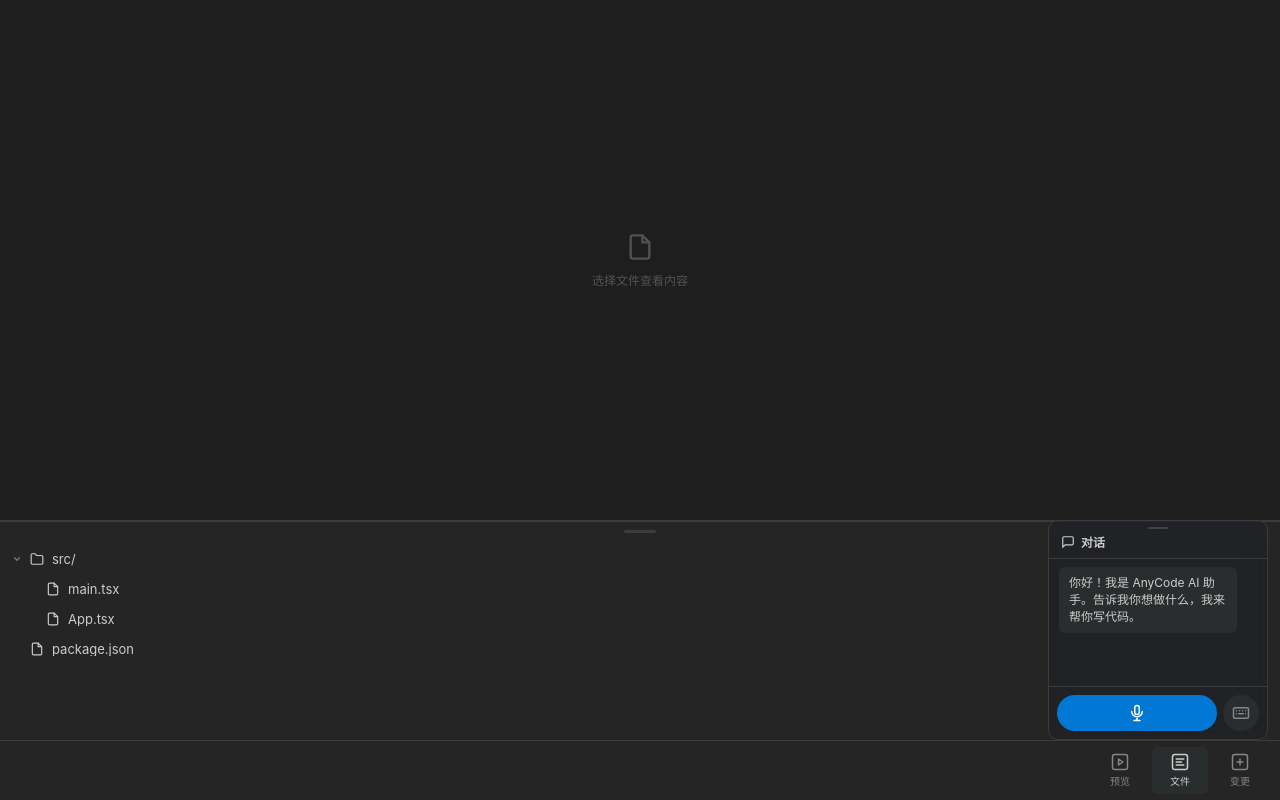
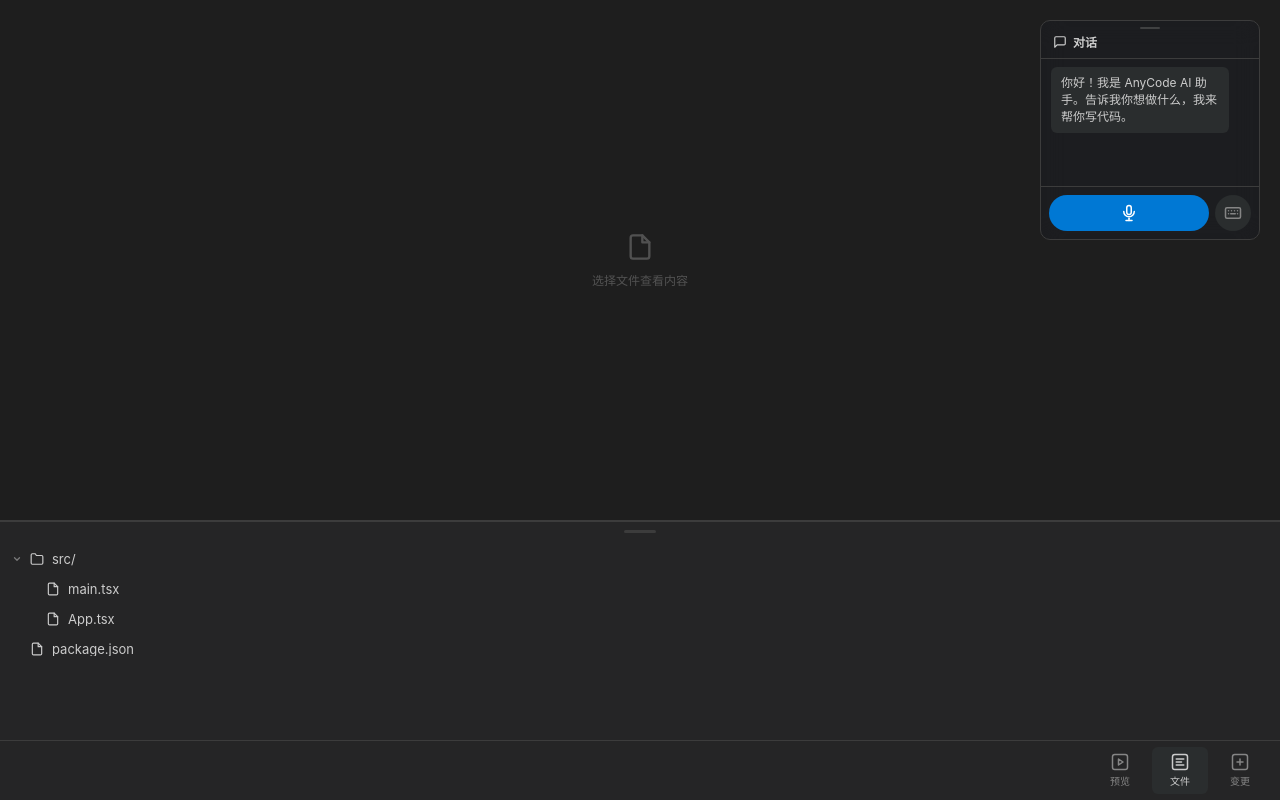
Before and after one commit to wyattzheng/any-code, a React (Vite) app in the folder packages/app/: page / in a window 1280 px wide. Built offline with nearby package versions, Linux system fonts and the light colour scheme.

Commit message:
feat(app): move conversation overlay to top-right corner

```diff
--- a/packages/app/src/components/ConversationOverlay.css
+++ b/packages/app/src/components/ConversationOverlay.css
@@ -1,7 +1,7 @@
 .conversation-panel {
     position: absolute;
-    bottom: calc(var(--tab-height) + 12px);
-    right: 12px;
+    top: 20px;
+    right: 20px;
     z-index: 50;
     width: 220px;
     max-height: 60%;
```
